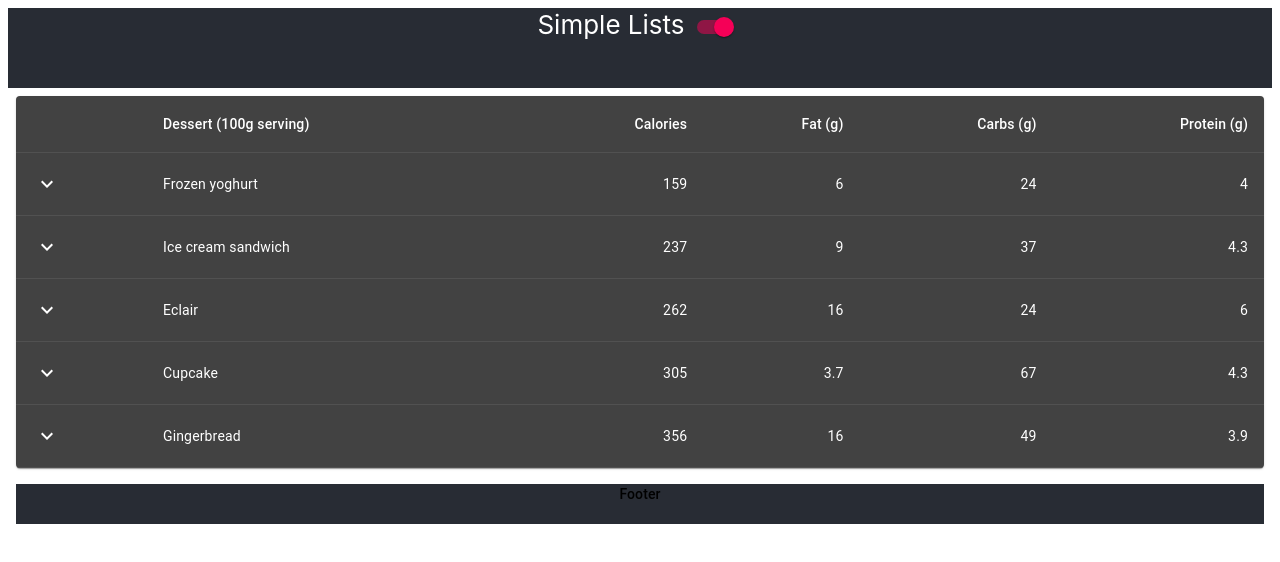
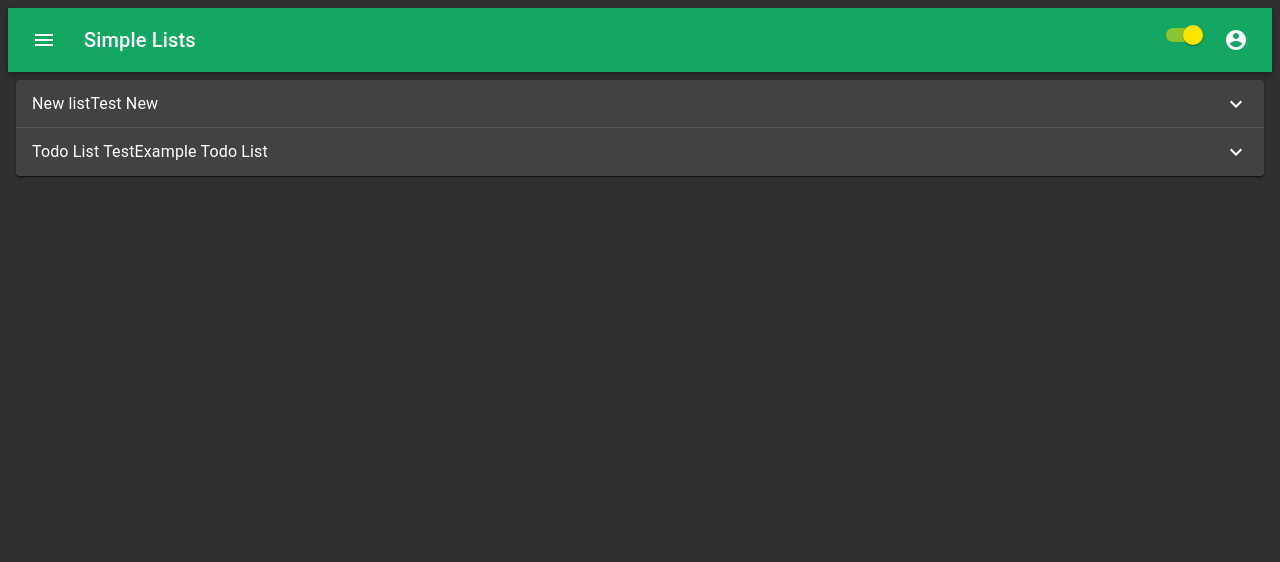
Before and after one commit to MitchB09/simple-lists-ui, a React (Create React App) app: page / in a window 1280 px wide. Shown: the top 562 px of the page. Built offline with nearby package versions, Linux system fonts and the light colour scheme.

Commit message:
Use Data and Accordions

```diff
--- /dev/null
+++ b/data/db.json
@@ -0,0 +1,30 @@
+{
+	"lists" : [
+		{
+			"listDescription": "Test New",
+			"listName": "New list",
+			"userId": "18afba84-1289-48cd-8a4b-c1d985f531b6",
+			"type": "RandomList"
+		},
+		{
+			"listDescription": "Example Todo List",
+			"listName": "Todo List Test",
+			"items": [
+				{
+					"value": "Item 1",
+					"id": "bda923a0-48ae-11eb-a274-db424178d82c"
+				},
+				{
+					"value": "Item 2",
+					"id": "c04b6cd0-48ae-11eb-a274-db424178d82c"
+				},
+				{
+					"value": "Item 4",
+					"id": "c35689f0-48ae-11eb-a274-db424178d82c"
+				}
+			],
+			"userId": "18afba84-1289-48cd-8a4b-c1d985f531b6",
+			"type": "TodoList"
+		}
+	]
+}
--- a/package.json
+++ b/package.json
@@ -23,7 +23,8 @@
     "web-vitals": "^0.2.4"
   },
   "scripts": {
-    "start": "react-scripts start",
+		"start": "react-scripts start",
+		"api": "json-server --watch mockData/db.json --port 3001",
     "build": "react-scripts build",
     "test": "react-scripts test",
     "eject": "react-scripts eject"
--- a/src/App.tsx
+++ b/src/App.tsx
@@ -1,9 +1,9 @@
 import React, { useState } from 'react';
-import { createMuiTheme, ThemeProvider } from '@material-ui/core/styles';
-import Switch from '@material-ui/core/Switch';
+import { createMuiTheme, MuiThemeProvider } from '@material-ui/core/styles';
 import './App.css';
-import { Box, Typography } from '@material-ui/core';
+import { Box, CssBaseline } from '@material-ui/core';
 import SimpleListTable from './components/SimpleListTable';
+import SimpleListsHeader from './components/SimpleListsHeader';
 
 function App() {
   const [darkState, setDarkState] = useState(true);
@@ -11,6 +11,12 @@ function App() {
   const darkTheme = createMuiTheme({
     palette: {
       type: palletType,
+      primary: {
+        main: '#14A763',
+      },
+      secondary: {
+        main: '#FFE400',
+      },
     },
   });
 
@@ -18,20 +24,19 @@ function App() {
     setDarkState(!darkState);
   };
   return (
-    <ThemeProvider theme={darkTheme}>
+    <MuiThemeProvider theme={darkTheme}>
+      <CssBaseline />
       <Box component="div" m={1} className="App">
-        <header className="App-header">
-          Simple Lists
-          <Switch checked={darkState} onChange={handleThemeChange} />
-        </header>
+        <SimpleListsHeader
+          className="App-header"
+          darkState={darkState}
+          handleThemeChange={handleThemeChange}
+        />
         <Box component="div" m={1} className="App-content">
           <SimpleListTable />
         </Box>
-        <Box component="div" m={1} className="App-footer">
-          <Typography variant="subtitle2">Footer</Typography>
-        </Box>
       </Box>
-    </ThemeProvider>
+    </MuiThemeProvider>
   );
 }
 
--- a/src/components/SimpleListDetails.module.css
+++ b/src/components/SimpleListDetails.module.css
@@ -1,5 +1,4 @@
 .detailPane {
-	padding: 2vw 4vw;
 	margin: 1em 1em;
 }
 
@@ -7,9 +6,10 @@
 	display: flex;
 	flex-direction: row;
 	align-items: center;
-  justify-content: flex-start;
+	justify-content: flex-start;
+	flex-wrap: wrap;
 }
 
 .detailButton {
-	margin: 0 2em;
+	margin: 0px 1rem;
 }
--- a/src/components/SimpleListDetails.tsx
+++ b/src/components/SimpleListDetails.tsx
@@ -1,25 +1,20 @@
 import React from 'react';
-import Paper from '@material-ui/core/Paper';
-import Button from '@material-ui/core/Button';
-import Typography from '@material-ui/core/Typography';
+import Box from '@material-ui/core/Box';
 import styles from './SimpleListDetails.module.css';
+import TodoListPane from './TodoListPane';
+import { List } from '../types';
 
-function SimpleListTable() {
+interface SimpleListDetailsProps {
+  list: List;
+}
+
+function SimpleListDetails(props: SimpleListDetailsProps) {
+  const { list } = props;
   return (
-    <Paper className={styles.detailPane}>
-      <div className={styles.detailButtons}>
-        <Button className={styles.detailButton}>
-          <Typography variant="h6">Item 1</Typography>
-        </Button>
-        <Button className={styles.detailButton}>
-          <Typography variant="h6">Item 2</Typography>
-        </Button>
-        <Button className={styles.detailButton}>
-          <Typography variant="h6">Item 3</Typography>
-        </Button>
-      </div>
-    </Paper>
+    <Box className={styles.detailPane}>
+      <TodoListPane list={list} />
+    </Box>
   );
 }
 
-export default SimpleListTable;
+export default SimpleListDetails;
--- a/src/components/SimpleListTable.tsx
+++ b/src/components/SimpleListTable.tsx
@@ -1,19 +1,13 @@
 import React from 'react';
-import PropTypes from 'prop-types';
 import { makeStyles } from '@material-ui/core/styles';
-import Box from '@material-ui/core/Box';
-import Collapse from '@material-ui/core/Collapse';
-import IconButton from '@material-ui/core/IconButton';
-import Table from '@material-ui/core/Table';
-import TableBody from '@material-ui/core/TableBody';
-import TableCell from '@material-ui/core/TableCell';
-import TableContainer from '@material-ui/core/TableContainer';
-import TableHead from '@material-ui/core/TableHead';
-import TableRow from '@material-ui/core/TableRow';
+import Accordion from '@material-ui/core/Accordion';
+import AccordionDetails from '@material-ui/core/AccordionDetails';
+import AccordionSummary from '@material-ui/core/AccordionSummary';
+import ExpandMore from '@material-ui/icons/ExpandMore';
 import Paper from '@material-ui/core/Paper';
-import KeyboardArrowDownIcon from '@material-ui/icons/KeyboardArrowDown';
-import KeyboardArrowUpIcon from '@material-ui/icons/KeyboardArrowUp';
+import Typography from '@material-ui/core/Typography';
 import SimpleListDetails from './SimpleListDetails';
+import { List } from '../types';
 
 const useRowStyles = makeStyles({
   root: {
@@ -23,97 +17,80 @@ const useRowStyles = makeStyles({
   },
 });
 
-function createData(
-  name: string,
-  calories: number,
-  fat: number,
-  carbs: number,
-  protein: number,
-  price: number,
-) {
-  return {
-    name,
-    calories,
-    fat,
-    carbs,
-    protein,
-    price,
-  };
+
+
+interface RowProps {
+  list: List;
+  expanded: boolean;
+  setExpanded: () => void;
 }
 
-function Row(props: any) {
-  const { row } = props;
-  const [open, setOpen] = React.useState(false);
+function Row(props: RowProps) {
+  const { list, expanded, setExpanded } = props;
+
   const classes = useRowStyles();
 
+  const onChange = () => {
+    setExpanded();
+  };
+
   return (
-    <>
-      <TableRow className={classes.root}>
-        <TableCell>
-          <IconButton aria-label="expand row" size="small" onClick={() => setOpen(!open)}>
-            {open ? <KeyboardArrowUpIcon /> : <KeyboardArrowDownIcon />}
-          </IconButton>
-        </TableCell>
-        <TableCell component="th" scope="row">
-          {row.name}
-        </TableCell>
-        <TableCell align="right">{row.calories}</TableCell>
-        <TableCell align="right">{row.fat}</TableCell>
-        <TableCell align="right">{row.carbs}</TableCell>
-        <TableCell align="right">{row.protein}</TableCell>
-      </TableRow>
-      <TableRow>
-        <TableCell style={{ paddingBottom: 0, paddingTop: 0 }} colSpan={6}>
-          <Collapse in={open} timeout="auto" unmountOnExit>
-            <Box margin={1}>
-              <SimpleListDetails />
-            </Box>
-          </Collapse>
-        </TableCell>
-      </TableRow>
-    </>
+    <Accordion className={classes.root} expanded={expanded} onChange={onChange}>
+      <AccordionSummary
+        expandIcon={<ExpandMore />}
+        aria-controls="panel1bh-content"
+        id="panel1bh-header"
+      >
+        <Typography>{list.listName}</Typography>
+        <Typography>{list.listDescription}</Typography>
+      </AccordionSummary>
+      <AccordionDetails>
+        <SimpleListDetails list={list} />
+      </AccordionDetails>
+    </Accordion>
   );
 }
 
-Row.propTypes = {
-  row: PropTypes.shape({
-    calories: PropTypes.number.isRequired,
-    carbs: PropTypes.number.isRequired,
-    fat: PropTypes.number.isRequired,
-    name: PropTypes.string.isRequired,
-    price: PropTypes.number.isRequired,
-    protein: PropTypes.number.isRequired,
-  }).isRequired,
-};
+export default function SimpleListTable() {
 
-const rows = [
-  createData('Frozen yoghurt', 159, 6.0, 24, 4.0, 3.99),
-  createData('Ice cream sandwich', 237, 9.0, 37, 4.3, 4.99),
-  createData('Eclair', 262, 16.0, 24, 6.0, 3.79),
-  createData('Cupcake', 305, 3.7, 67, 4.3, 2.5),
-  createData('Gingerbread', 356, 16.0, 49, 3.9, 1.5),
-];
 
-export default function CollapsibleTable() {
+  // eslint-disable-next-line @typescript-eslint/no-unused-vars
+  const [lists, setLists] = React.useState<List[]>([
+    {
+      listDescription: 'Test New',
+      listName: 'New list',
+      type: 'RandomList',
+    },
+    {
+      listDescription: 'Example Todo List',
+      listName: 'Todo List Test',
+      items: [
+        {
+          value: 'Item 1',
+          id: 'bda923a0-48ae-11eb-a274-db424178d82c',
+        },
+        {
+          value: 'Item 2',
+          id: 'c04b6cd0-48ae-11eb-a274-db424178d82c',
+        },
+        {
+          value: 'Item 4',
+          id: 'c35689f0-48ae-11eb-a274-db424178d82c',
+        },
+      ],
+      type: 'TodoList',
+    },
+  ]);
+  const [expanded, setExpanded] = React.useState<string>('');
+
+  const handleChange = (list: string) => {
+    setExpanded(list);
+  };
   return (
-    <TableContainer component={Paper}>
-      <Table aria-label="collapsible table">
-        <TableHead>
-          <TableRow>
-            <TableCell />
-            <TableCell>Dessert (100g serving)</TableCell>
-            <TableCell align="right">Calories</TableCell>
-            <TableCell align="right">Fat&nbsp;(g)</TableCell>
-            <TableCell align="right">Carbs&nbsp;(g)</TableCell>
-            <TableCell align="right">Protein&nbsp;(g)</TableCell>
-          </TableRow>
-        </TableHead>
-        <TableBody>
-          {rows.map((row) => (
-            <Row key={row.name} row={row} />
-          ))}
-        </TableBody>
-      </Table>
-    </TableContainer>
+    <Paper>
+      {lists.map((row) => (
+        <Row key={row.listName} list={row} expanded={expanded === row.listName} setExpanded={() => handleChange(row.listName)} />
+      ))}
+    </Paper>
   );
 }
--- /dev/null
+++ b/src/components/SimpleListsHeader.tsx
@@ -0,0 +1,173 @@
+import React from 'react';
+import { makeStyles, Theme, createStyles } from '@material-ui/core/styles';
+import AppBar from '@material-ui/core/AppBar';
+import Toolbar from '@material-ui/core/Toolbar';
+import IconButton from '@material-ui/core/IconButton';
+import Switch from '@material-ui/core/Switch';
+import Typography from '@material-ui/core/Typography';
+import MenuItem from '@material-ui/core/MenuItem';
+import Menu from '@material-ui/core/Menu';
+import MenuIcon from '@material-ui/icons/Menu';
+import AccountCircle from '@material-ui/icons/AccountCircle';
+import MoreIcon from '@material-ui/icons/MoreVert';
+
+const useStyles = makeStyles((theme: Theme) =>
+  createStyles({
+    grow: {
+      flexGrow: 1,
+    },
+    menuButton: {
+      marginRight: theme.spacing(2),
+    },
+    title: {
+      display: 'none',
+      [theme.breakpoints.up('sm')]: {
+        display: 'block',
+      },
+    },
+    inputRoot: {
+      color: 'inherit',
+    },
+    inputInput: {
+      padding: theme.spacing(1, 1, 1, 0),
+      // vertical padding + font size from searchIcon
+      paddingLeft: `calc(1em + ${theme.spacing(4)}px)`,
+      transition: theme.transitions.create('width'),
+      width: '100%',
+      [theme.breakpoints.up('md')]: {
+        width: '20ch',
+      },
+    },
+    sectionDesktop: {
+      display: 'none',
+      [theme.breakpoints.up('md')]: {
+        display: 'flex',
+      },
+    },
+    sectionMobile: {
+      display: 'flex',
+      [theme.breakpoints.up('md')]: {
+        display: 'none',
+      },
+    },
+  }),
+);
+
+export default function PrimarySearchAppBar(props: any) {
+  const { darkState, handleThemeChange } = props;
+  const classes = useStyles();
+  const [anchorEl, setAnchorEl] = React.useState<null | HTMLElement>(null);
+  const [mobileMoreAnchorEl, setMobileMoreAnchorEl] = React.useState<null | HTMLElement>(null);
+
+  const isMenuOpen = Boolean(anchorEl);
+  const isMobileMenuOpen = Boolean(mobileMoreAnchorEl);
+
+  const handleProfileMenuOpen = (event: React.MouseEvent<HTMLElement>) => {
+    setAnchorEl(event.currentTarget);
+  };
+
+  const handleMobileMenuClose = () => {
+    setMobileMoreAnchorEl(null);
+  };
+
+  const handleMenuClose = () => {
+    setAnchorEl(null);
+    handleMobileMenuClose();
+  };
+
+  const handleMobileMenuOpen = (event: React.MouseEvent<HTMLElement>) => {
+    setMobileMoreAnchorEl(event.currentTarget);
+  };
+
+  const menuId = 'primary-search-account-menu';
+  const renderMenu = (
+    <Menu
+      anchorEl={anchorEl}
+      anchorOrigin={{ vertical: 'top', horizontal: 'right' }}
+      id={menuId}
+      keepMounted
+      transformOrigin={{ vertical: 'top', horizontal: 'right' }}
+      open={isMenuOpen}
+      onClose={handleMenuClose}
+    >
+      <MenuItem onClick={handleMenuClose}>Profile</MenuItem>
+      <MenuItem onClick={handleMenuClose}>My account</MenuItem>
+    </Menu>
+  );
+
+  const mobileMenuId = 'primary-search-account-menu-mobile';
+  const renderMobileMenu = (
+    <Menu
+      anchorEl={mobileMoreAnchorEl}
+      anchorOrigin={{ vertical: 'top', horizontal: 'right' }}
+      id={mobileMenuId}
+      keepMounted
+      transformOrigin={{ vertical: 'top', horizontal: 'right' }}
+      open={isMobileMenuOpen}
+      onClose={handleMobileMenuClose}
+    >
+      <MenuItem>
+        <Switch checked={darkState} onChange={handleThemeChange} />
+        <p>Dark Mode</p>
+      </MenuItem>
+      <MenuItem onClick={handleProfileMenuOpen}>
+        <IconButton
+          aria-label="account of current user"
+          aria-controls="primary-search-account-menu"
+          aria-haspopup="true"
+          color="inherit"
+        >
+          <AccountCircle />
+        </IconButton>
+        <p>Profile</p>
+      </MenuItem>
+    </Menu>
+  );
+
+  return (
+    <div className={classes.grow}>
+      <AppBar position="static">
+        <Toolbar>
+          <IconButton
+            edge="start"
+            className={classes.menuButton}
+            color="inherit"
+            aria-label="open drawer"
+          >
+            <MenuIcon />
+          </IconButton>
+          <Typography className={classes.title} variant="h6" noWrap>
+            Simple Lists
+          </Typography>
+          <div className={classes.grow} />
+          <div className={classes.sectionDesktop}>
+            <Switch checked={darkState} onChange={handleThemeChange} />
+            <IconButton
+              edge="end"
+              aria-label="account of current user"
+              aria-controls={menuId}
+              aria-haspopup="true"
+              onClick={handleProfileMenuOpen}
+              color="inherit"
+            >
+              <AccountCircle />
+            </IconButton>
+          </div>
+          <div className={classes.sectionMobile}>
+            <IconButton
+              aria-label="show more"
+              aria-controls={mobileMenuId}
+              aria-haspopup="true"
+              onClick={handleMobileMenuOpen}
+              color="inherit"
+            >
+              <MoreIcon />
+            </IconButton>
+          </div>
+        </Toolbar>
+      </AppBar>
+      {renderMobileMenu}
+      {renderMenu}
+    </div>
+  );
+}
--- /dev/null
+++ b/src/components/TodoListPane.tsx
@@ -0,0 +1,27 @@
+import React from 'react';
+import Button from '@material-ui/core/Button';
+import styles from './SimpleListDetails.module.css';
+import { List } from '../types';
+
+interface TodoListPaneProps {
+  list: List;
+}
+
+function TodoListPane(props: TodoListPaneProps) {
+  const { list } = props;
+  return (
+    <div className={styles.detailButtons}>
+      <div className={styles.detailButton}>
+        <Button variant="contained">Open List</Button>
+      </div>
+      <div className={styles.detailButton}>
+        <Button variant="contained">Get Random Item</Button>
+      </div>
+      <div className={styles.detailButton}>
+        <Button variant="contained">{list.type}</Button>
+      </div>
+    </div>
+  );
+}
+
+export default TodoListPane;
--- /dev/null
+++ b/src/types.ts
@@ -0,0 +1,11 @@
+export interface List {
+  listName: string;
+  listDescription: string;
+  type: string;
+  items?: ListItem[];
+}
+
+export interface ListItem {
+  id: string;
+  value: string;
+}
--- a/tsconfig.eslint.json
+++ b/tsconfig.eslint.json
@@ -1,4 +1,4 @@
 {
   "extends": "./tsconfig.json",
-  "include": ["src/**/*.ts", "src/**/*.tsx", "src/**/*.jsx", "test/**/*.ts", ".eslintrc.js"]
+  "include": ["src/**/*.ts", "src/**/*.tsx", "src/**/*.jsx", "test/**/*.ts", ".eslintrc.js", "data/*.js"]
 }
```
Also changed, not shown: src/components/RandomItem/index.tsx (added, +8 -0 lines), src/components/RandomItem/style.js (added), 1 other file (tests, documents, lock files or other folders).
